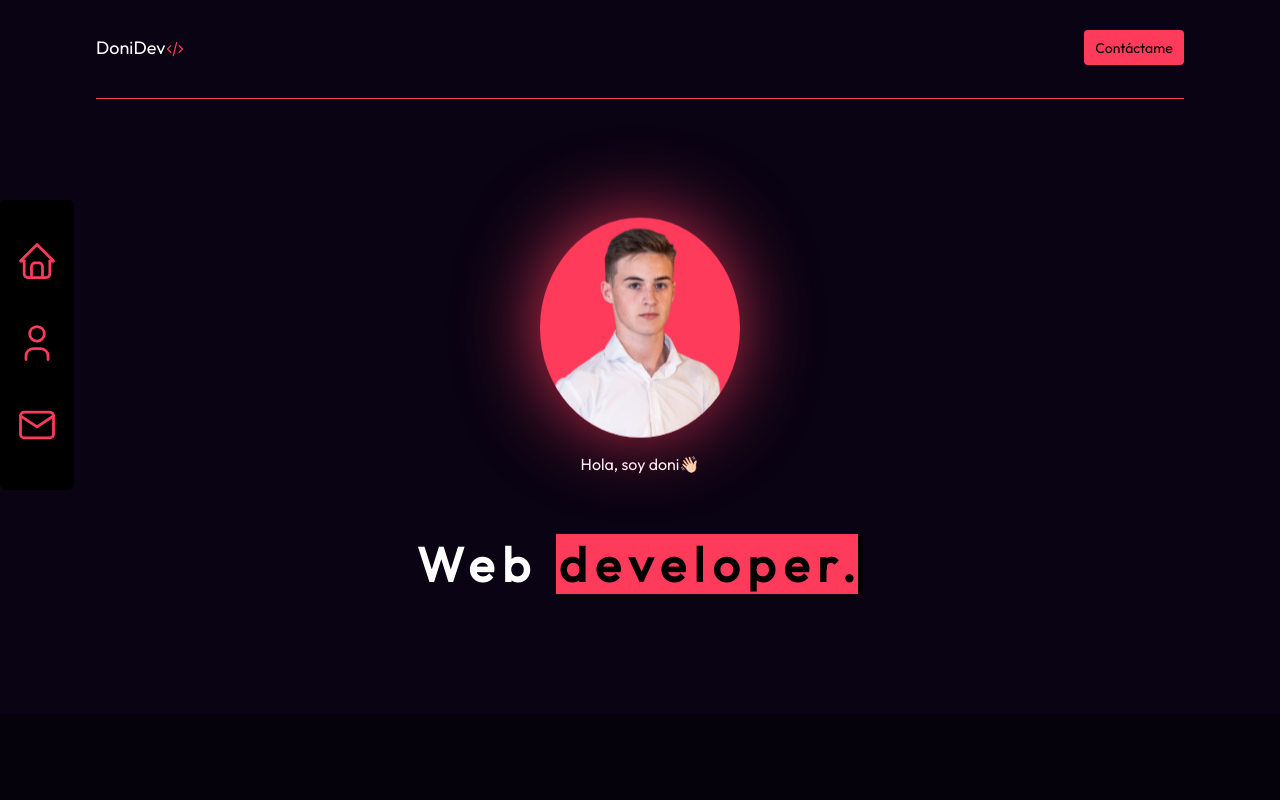
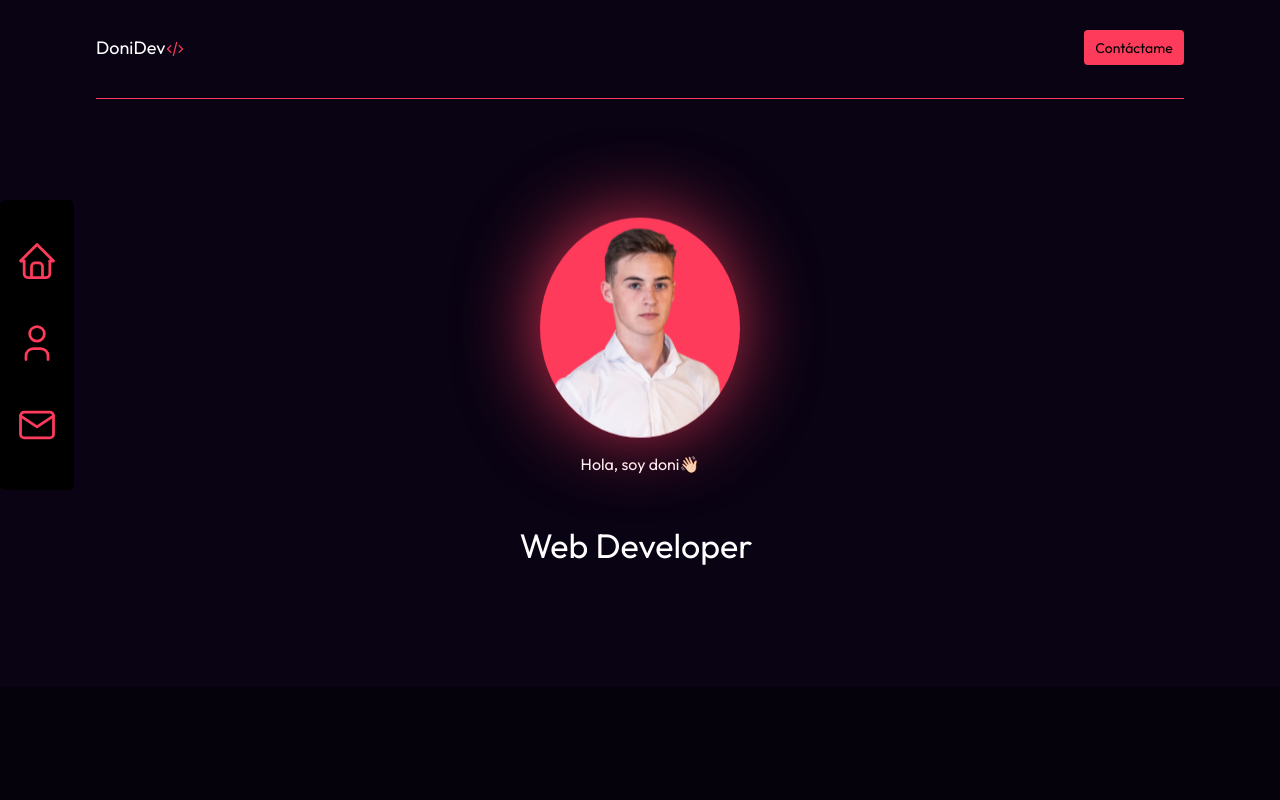
Before and after one commit to donatodebattista/donatodebattista.github.io, a plain HTML site: page index.html in a window 1280 px wide. Shown: the top 800 px of the page. Drawn offline with nearby package versions, Linux system fonts and the light colour scheme.

```diff
--- a/app.js
+++ b/app.js
@@ -1,6 +1,20 @@
 const btn = document.getElementById('send-email-button');
 const email_input = document.getElementById('from_email');
 const message = document.getElementById('message');
+
+const texto = "Web Developer";
+let i = 0;
+const velocidad = 200;
+
+function escribir() {
+    if (i < texto.length) {
+        document.getElementById("escribir-texto").innerHTML += texto.charAt(i);
+        i++;
+        setTimeout(escribir, velocidad);
+    }
+}
+
+escribir();
 
 document.getElementById('contact-form')
  .addEventListener('submit', function(event) {
--- a/index.html
+++ b/index.html
@@ -76,12 +76,9 @@
     <section class="presentation-section">
         <img src="./images/doni-sin-fondo.png" alt="Doni-image">
         <p>Hola, soy doni👋🏻</p>
-        <div class="title">
-            <h1>
-                Web
-                <span class="title-span">developer.</span>
-                <span class="maquina-escribir">&#160;</span>
-            </h1>
+
+        <div id="escribir-texto">
+
         </div>
     </section>
 
@@ -109,7 +106,7 @@
             <input type="email" name="from_email" id="from_email" placeholder="Ingrese su email" required>
             <label for="message">Mensaje</label>
             <textarea name="message" id="message" placeholder="Enviame un mensaje!" required></textarea>
-            <input type="submit" id="send-email-button" value="Enviar email">
+            <input type="submit" id="send-email-button" value="Enviar">
         </form>
 
     </div>
--- a/styles.css
+++ b/styles.css
@@ -202,20 +202,25 @@ hr{
     to {opacity: 100; transform: translate(0px);}
 }
 
-.title{
-    margin: auto;
-    text-align: center;
+#escribir-texto {
+    font-size: 34px;
+    white-space: nowrap; /* Para evitar el salto de línea automático */
+    overflow: hidden; /* Ocultar el texto que aún no ha aparecido */
+    border-right: 3px solid black; /* Simula el cursor de la máquina de escribir */
+    padding-right: 5px;
+    margin-top: 50px;
 }
 
-.title h1{
-    font-size: 3rem;
-    letter-spacing: 8px;
-    margin-top: 60px;
-    position: relative;
-	float: left;
-	color: #fff;
-    width: max-content;
+@keyframes parpadeo {
+    0% { border-color: transparent; }
+    50% { border-color: rgb(255, 255, 255); }
+    100% { border-color: transparent; }
 }
+
+#escribir-texto {
+    animation: parpadeo 1s infinite step-end;
+}
+
 
 .title .title-span{
     background-color: var(--primaryColor);
@@ -353,7 +358,7 @@ hr{
 .contact-container form input:focus, textarea:focus{
     outline: none;
     border: 2px solid var(--primaryColor);
-    background-color: #0a0316;
+    background-color: #010001;
 }
 
 .contact-container form textarea{
@@ -522,6 +527,9 @@ footer svg:hover{
         width: min-content;
     }
 
+    #escribir-texto{
+        font-size: 24px;
+    }
 
     .menu{
         height: 190px;
```
